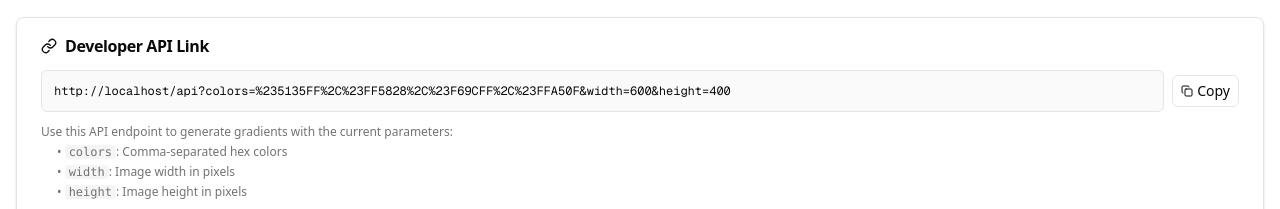
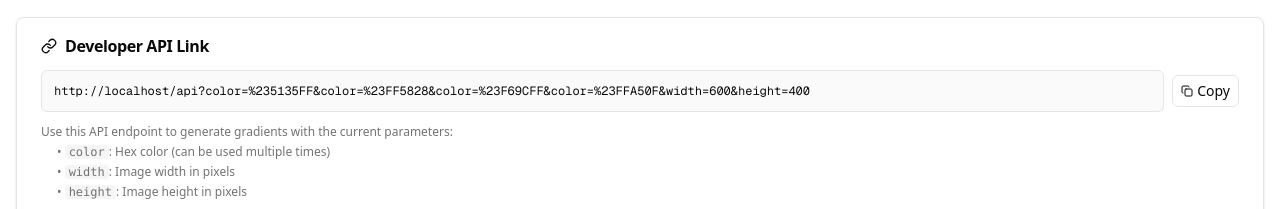
Before and after one commit to nuclearrockstone/gradient-background-gengrator, a Next.js app: page / in a window 1280 px wide. Shown: the part 743-952 px from the top of the page. Built offline with nearby package versions, Linux system fonts and the light colour scheme.

Commit message:
Update gradient generator and fix copy button

```diff
--- a/src/app/api/route.ts
+++ b/src/app/api/route.ts
@@ -2,11 +2,11 @@ import { generateRandomSVG } from '@/lib/services/gradientGenerator';
 
 export async function GET(request: Request) {
   const url = new URL(request.url);
-  const colorsParam = url.searchParams.get('colors');
+  const colorsParam = url.searchParams.getAll('color');
   const widthParam = url.searchParams.get('width');
   const heightParam = url.searchParams.get('height');
 
-  const colors = colorsParam ? colorsParam.split(',') : ["#5135FF", "#FF5828", "#F69CFF", "#FFA50F"];
+  const colors = colorsParam.length > 0 ? colorsParam : ["#5135FF", "#FF5828", "#F69CFF", "#FFA50F"];
   const width = widthParam ? parseInt(widthParam) : 600;
   const height = heightParam ? parseInt(heightParam) : 400;
 
--- a/src/app/page.tsx
+++ b/src/app/page.tsx
@@ -57,22 +57,25 @@ const applyPreset = (preset: typeof colorPresets[0]) => {
     const baseUrl = typeof window !== 'undefined'
       ? `${window.location.origin}/api`
       : '/api';
-    const params = new URLSearchParams({
-      colors: colors.join(','),
-      width: width.toString(),
-      height: height.toString()
-    });
+    const params = new URLSearchParams();
+    colors.forEach(color => params.append('color', color));
+    params.append('width', width.toString());
+    params.append('height', height.toString());
     return `${baseUrl}?${params.toString()}`;
   };
 
   const copyApiLink = async () => {
+    if (navigator.clipboard && navigator.clipboard.writeText) {
+      try {
         const apiLink = generateApiLink();
-    try {
         await navigator.clipboard.writeText(apiLink);
         setApiLinkCopied(true);
         setTimeout(() => setApiLinkCopied(false), 2000);
       } catch (err) {
         console.error('Failed to copy API link:', err);
+      }
+    } else {
+      alert('Clipboard API not supported in this browser. Please manually copy the link.');
     }
   };
 
@@ -270,7 +273,7 @@ const applyPreset = (preset: typeof colorPresets[0]) => {
               <div className="text-xs text-muted-foreground">
                 <p>Use this API endpoint to generate gradients with the current parameters:</p>
                 <ul className="mt-1 space-y-1 ml-4">
-                  <li>• <code className="bg-muted px-1 rounded">colors</code>: Comma-separated hex colors</li>
+                  <li>• <code className="bg-muted px-1 rounded">color</code>: Hex color (can be used multiple times)</li>
                   <li>• <code className="bg-muted px-1 rounded">width</code>: Image width in pixels</li>
                   <li>• <code className="bg-muted px-1 rounded">height</code>: Image height in pixels</li>
                 </ul>
--- a/src/lib/services/gradientGenerator.ts
+++ b/src/lib/services/gradientGenerator.ts
@@ -46,7 +46,7 @@ export function generateRandomSVG({ colors, width = 600, height = 400 }: Gradien
   <svg width="${width}" height="${height}" viewBox="0 0 ${width} ${height}" style="width:100%;max-width:${width}px;height:auto;filter:saturate(125%);-webkit-filter:saturate(125%)" xmlns="http://www.w3.org/2000/svg" xmlns:xlink="http://www.w3.org/1999/xlink" preserveAspectRatio="xMidYMid slice">
     <defs>
       <style>
-        #bg {fill:#5135FF}
+        #bg {fill:${colors[0]}}
         ${colors.map((_, index) => `.rect${index} {fill:url(#rg${index})}`).join('')}
       </style>
       ${gradients.join("\n")}
```
Lines whose indentation alone changed are shown as unchanged.
